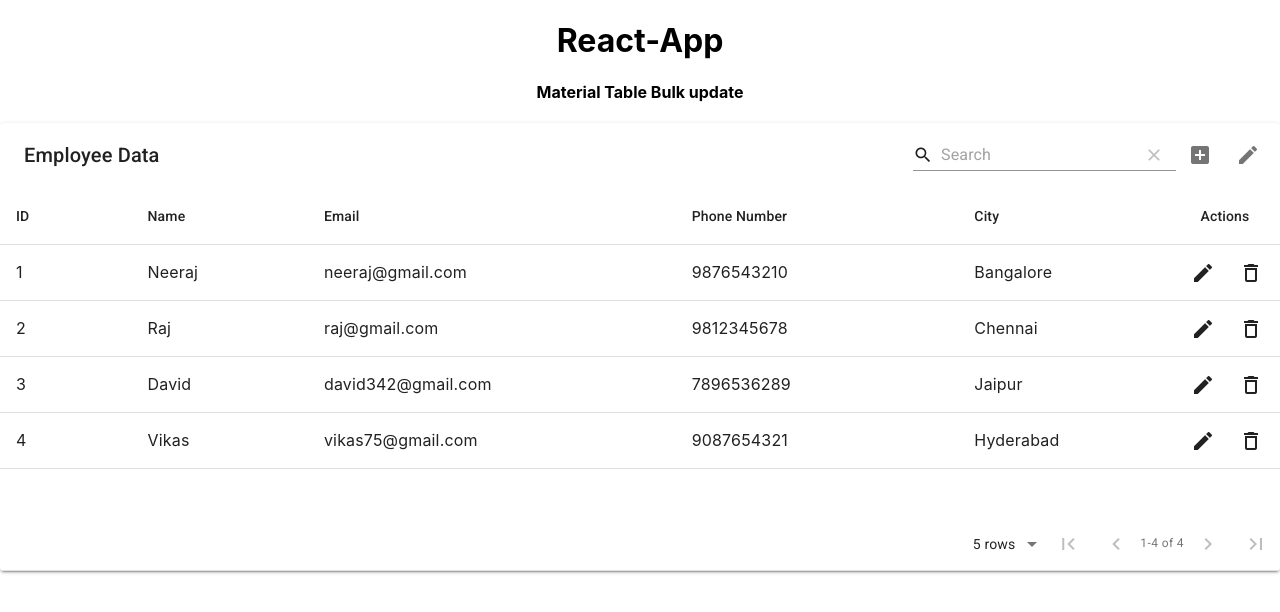
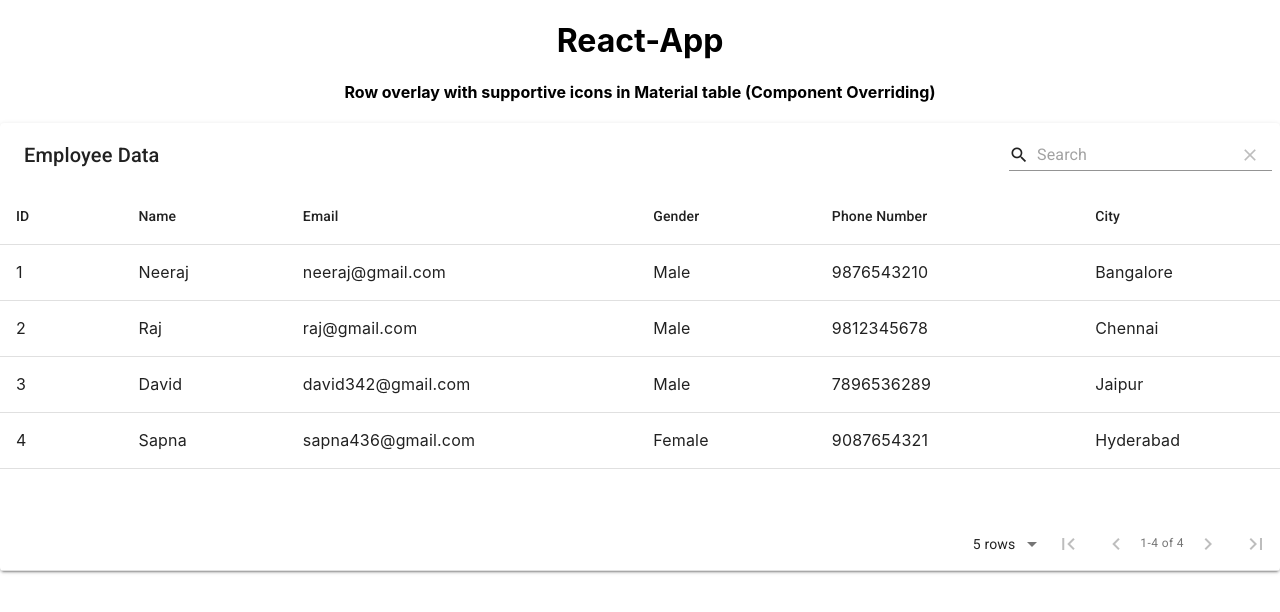
Before and after one commit to vikas62081/material-table-YT, a React (Create React App) app: page / in a window 1280 px wide. Shown: the top 612 px of the page. Built offline with nearby package versions, Linux system fonts and the light colour scheme.

Commit message:
row component overritten with overlay design

```diff
--- a/package.json
+++ b/package.json
@@ -4,6 +4,7 @@
   "private": true,
   "dependencies": {
     "@material-ui/core": "^4.10.2",
+    "@material-ui/icons": "^4.11.2",
     "@testing-library/jest-dom": "^4.2.4",
     "@testing-library/react": "^9.3.2",
     "@testing-library/user-event": "^7.1.2",
--- a/src/App.js
+++ b/src/App.js
@@ -1,12 +1,13 @@
 import React, { useState } from 'react';
 import './App.css';
 import MaterialTable from 'material-table'
+import CustomRow from './components/customRow';
 
 const empList = [
-  { id: 1, name: "Neeraj", email: 'neeraj@gmail.com', phone: 9876543210, city: "Bangalore" },
-  { id: 2, name: "Raj", email: 'raj@gmail.com', phone: 9812345678, city: "Chennai" },
-  { id: 3, name: "David", email: 'david342@gmail.com', phone: 7896536289, city: "Jaipur" },
-  { id: 4, name: "Vikas", email: 'vikas75@gmail.com', phone: 9087654321, city: "Hyderabad" },
+  { id: 1, name: "Neeraj", email: 'neeraj@gmail.com', gender: "Male", phone: 9876543210, city: "Bangalore" },
+  { id: 2, name: "Raj", email: 'raj@gmail.com', gender: "Male", phone: 9812345678, city: "Chennai" },
+  { id: 3, name: "David", email: 'david342@gmail.com', gender: "Male", phone: 7896536289, city: "Jaipur" },
+  { id: 4, name: "Sapna", email: 'sapna436@gmail.com', gender: "Female", phone: 9087654321, city: "Hyderabad" },
 ]
 
 function App() {
@@ -16,65 +17,25 @@ function App() {
     { title: "ID", field: "id", editable: false },
     { title: "Name", field: "name" },
     { title: "Email", field: "email" },
+    { title: "Gender", field: 'gender' },
     { title: "Phone Number", field: 'phone', },
     { title: "City", field: "city", }
   ]
 
-
+  const handleDelete=(index)=>{
+    alert(index)
+  }
   return (
     <div className="App">
       <h1 align="center">React-App</h1>
-      <h4 align='center'>Material Table Bulk update</h4>
+      <h4 align='center'>Row overlay with supportive icons in Material table (Component Overriding)</h4>
       <MaterialTable
         title="Employee Data"
         data={data}
         columns={columns}
-        editable={{
-          onRowAdd: (newRow) => new Promise((resolve, reject) => {
-            const updatedRows = [...data, { id: Math.floor(Math.random() * 100), ...newRow }]
-            setTimeout(() => {
-              setData(updatedRows)
-              resolve()
-            }, 2000)
-          }),
-          onRowDelete: selectedRow => new Promise((resolve, reject) => {
-            const index = selectedRow.tableData.id;
-            const updatedRows = [...data]
-            updatedRows.splice(index, 1)
-            setTimeout(() => {
-              setData(updatedRows)
-              resolve()
-            }, 2000)
-          }),
-          onRowUpdate:(updatedRow,oldRow)=>new Promise((resolve,reject)=>{
-            const index=oldRow.tableData.id;
-            const updatedRows=[...data]
-            updatedRows[index]=updatedRow
-            setTimeout(() => {
-              setData(updatedRows)
-              resolve()
-            }, 2000)
-          }),
-          onBulkUpdate:selectedRows=>new Promise((resolve,reject)=>{
-            const rows=Object.values(selectedRows)
-            const updatedRows=[...data]
-            let index;
-            rows.map(emp=>{
-               index=emp.oldData.tableData.id
-               updatedRows[index]=emp.newData
-            })
-            setTimeout(()=>{
-              setData(updatedRows)
-              resolve()
-            },2000)
-
-          })
-
-        }}
-        options={{
-          actionsColumnIndex: -1, addRowPosition: "first"
-        }}
-      />
+        components={{
+          Row: props => <CustomRow {...props} handleDelete={handleDelete}/>
+        }} />
     </div>
   );
 }
--- /dev/null
+++ b/src/components/customRow/index.js
@@ -0,0 +1,31 @@
+import React, { useState } from 'react'
+import { Grid, IconButton } from '@material-ui/core'
+import { MTableBodyRow } from 'material-table'
+import GetAppIcon from '@material-ui/icons/GetApp';
+import DeleteIcon from '@material-ui/icons/Delete';
+
+const CustomRow = (props) => {
+ const [show,setShow]=useState(false)
+    const overlayStyle = { width: "100%", position: "absolute" }
+
+    return <Grid style={{ display: "contents" }}
+    onMouseOver={()=>setShow(true)}
+    onMouseLeave={()=>setShow(false)}
+    >
+        {show&&<Grid align="right" style={overlayStyle}>
+
+            <Grid sm={2} align="center" style={{ background: "#ffffff" }}>
+                <IconButton title="Download" onClick={()=>alert(props.data.name)}>
+                    <GetAppIcon />
+                </IconButton>
+                <IconButton title="Delete" onClick={()=>props.handleDelete(props.index)}>
+                    <DeleteIcon />
+                </IconButton>
+            </Grid>
+        </Grid>}
+        <MTableBodyRow {...props} />
+    </Grid>
+
+}
+
+export default CustomRow
```
Also changed, not shown: 1 other file (tests, documents, lock files or other folders).
